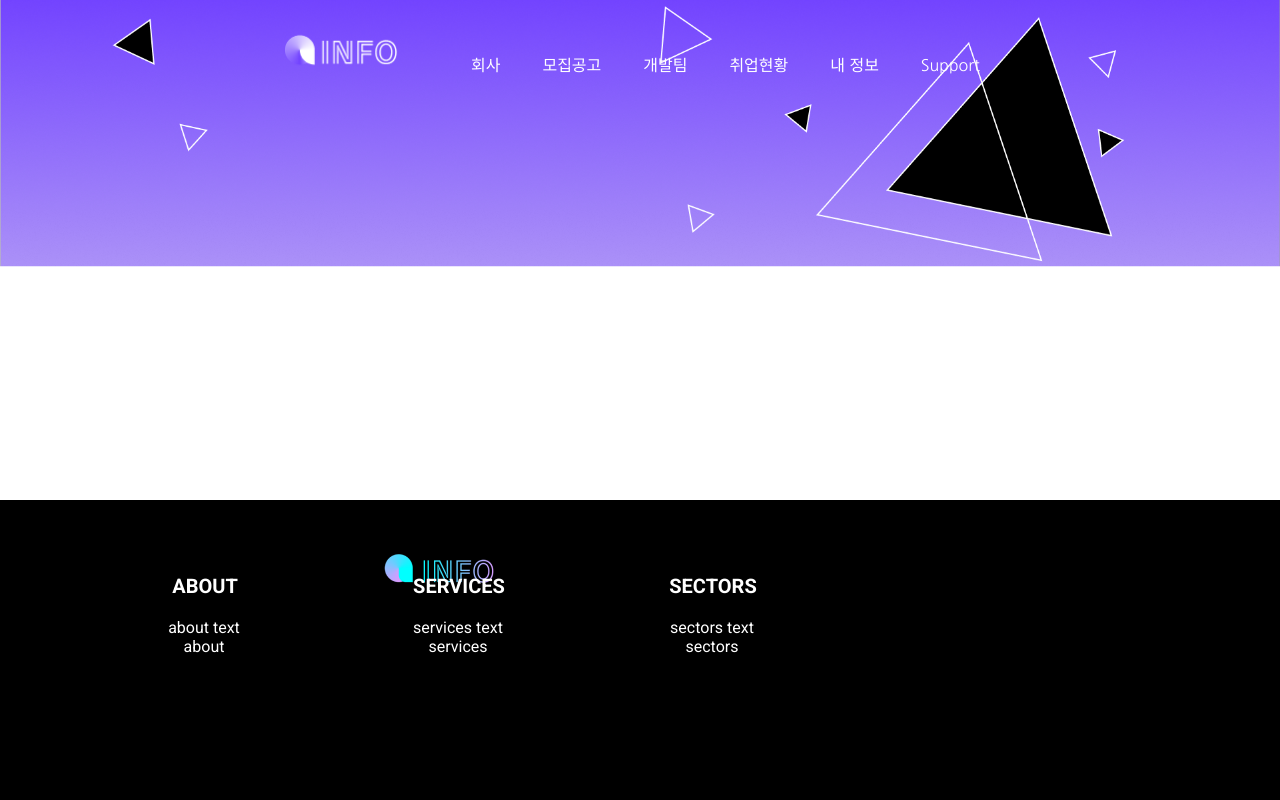
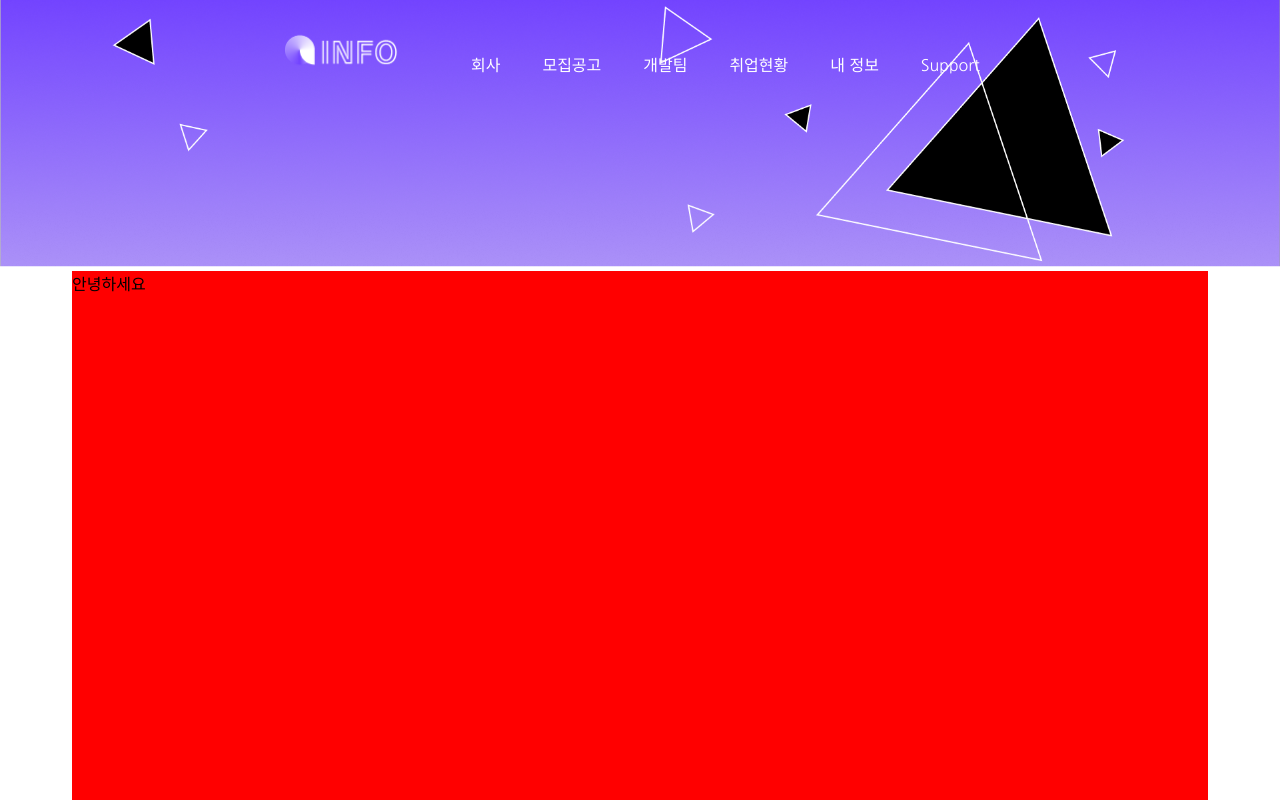
Before and after one commit to info-dsm/INFO_v1_FrontEnd, a React (Create React App) app: page / in a window 1280 px wide. Shown: the top 800 px of the page. Built offline with nearby package versions, Linux system fonts and the light colour scheme.

Commit message:
UPDATE :: 파일구조변경

```diff
--- a/src/App.js
+++ b/src/App.js
@@ -3,11 +3,13 @@ import { ThemeProvider, createGlobalStyle } from "styled-components";
 import { theme } from "./style/theme";
 import Header from "./components/common/header";
 import Footer from "./components/common/footer";
+import RequsetResistration from  "./components/pages/companyPage/requestResistration";
 function App() {
   return (
     <ThemeProvider theme={theme}>
       <GlobalStyle />
       <Header />
+      <RequsetResistration/>
       <Footer />
     </ThemeProvider>
   );
--- a/src/components/api/company/requestResistraion/index.jsx
+++ /dev/null
@@ -1,5 +0,0 @@
-import styled from "styled-components"
-const RequstResistration = () => {
-
-}
-export default RequstResistration;
--- a/src/components/common/footer/index.jsx
+++ b/src/components/common/footer/index.jsx
@@ -32,7 +32,7 @@ const LogoImg = styled.img`
   top: 50px;
 `;
 const Table = styled.div`
-  position: absolute;
+  position: relative;
   bottom: 0px;
   width: 100%;
   height: 300px;
--- /dev/null
+++ b/src/components/pages/companyPage/requestResistration/index.jsx
@@ -0,0 +1,14 @@
+import styled from "styled-components"
+const RequstResistration = () => {
+     return (<Table><div>안녕하세요</div></Table>)
+}
+export default RequstResistration;
+const Table = styled.div`
+     width: 1136px;
+     height: 3000px;
+     background-color: red;
+     left: 0;
+     right: 0;
+     margin: 0 auto;
+
+`
```
Also changed, not shown: 2 other files (tests, documents, lock files or other folders).
